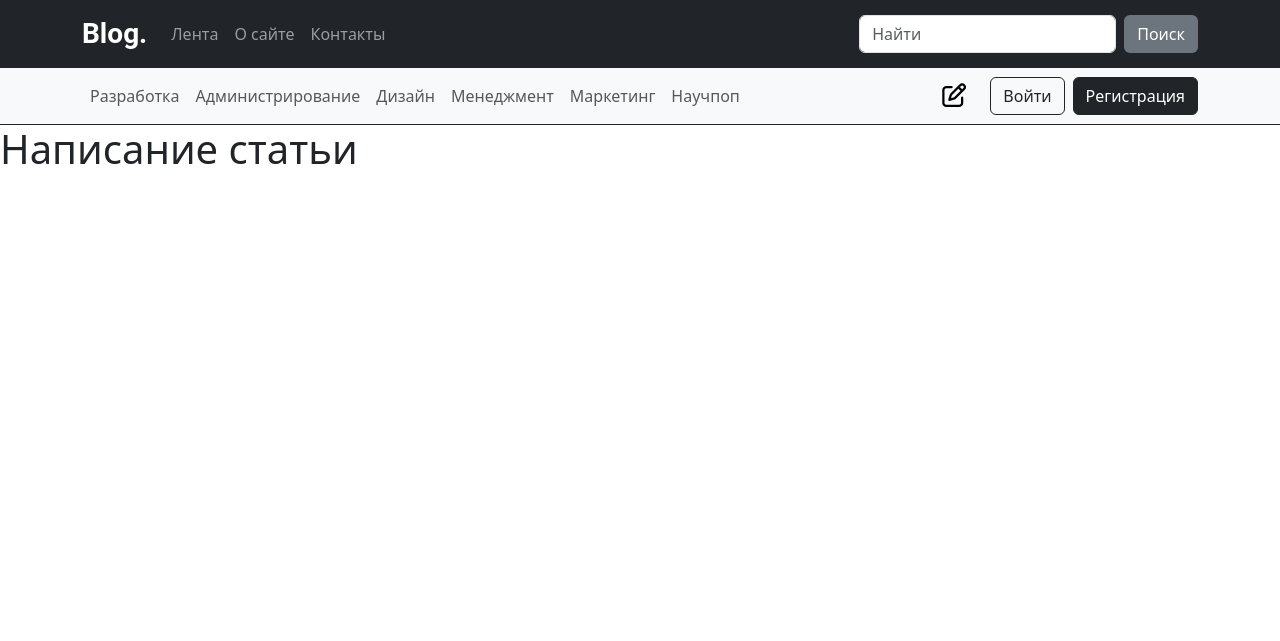
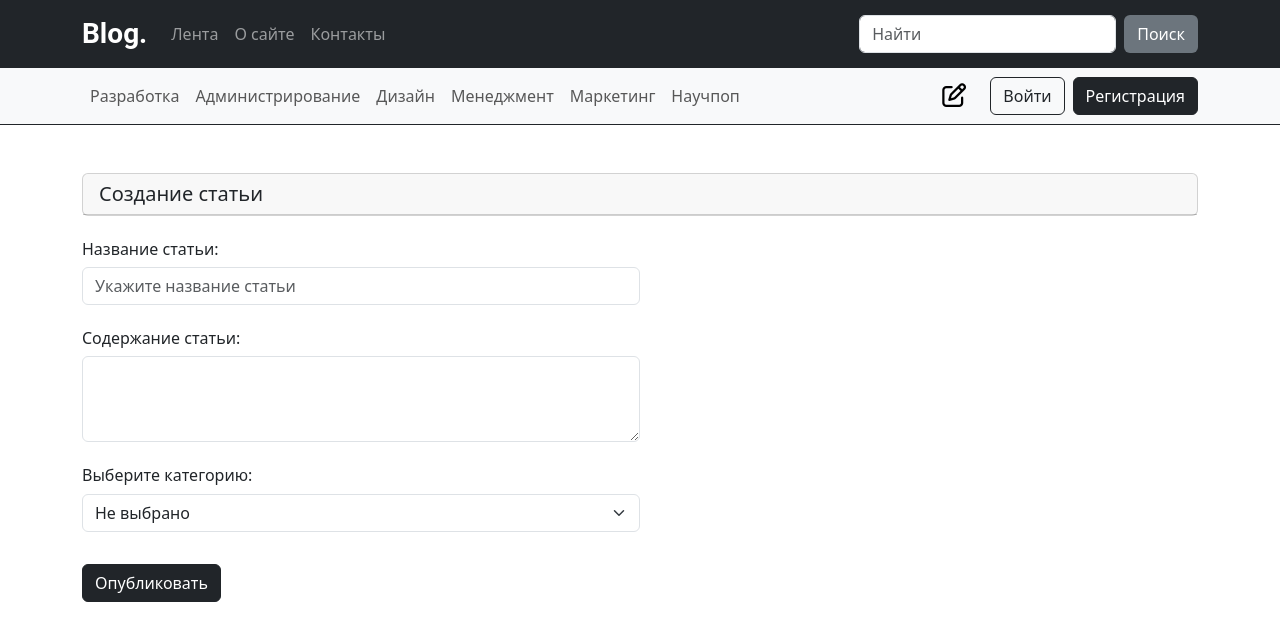
Before and after one commit to gderpy/my_blog, a Django app: page /write_article/ in a window 1280 px wide. Shown: the top 641 px of the page. Run offline with Django 5.2, Linux system fonts and the light colour scheme; data that the repository does not hold is empty.

Commit message:
1) Создана форма создании статьи [main/forms.AddPostForm] 2) Прописана логика представления [views.write_article] 3) Создан шаблон [write_article.html]

```diff
--- /dev/null
+++ b/main/forms.py
@@ -0,0 +1,15 @@
+from django import forms
+from .models import Article, Category
+
+
+class AddPostForm(forms.ModelForm):
+    title = forms.CharField(max_length=255, label="Название статьи",
+                            widget=forms.TextInput(attrs={"class": "form-control mt-2", "placeholder": "Укажите название статьи", "id": "article-title"}))
+    content = forms.CharField(widget=forms.Textarea(attrs={"class": "form-control mt-2", "rows": 3, "id": "exampleFormControlTextarea1"}),
+                              required=False, label="Содержание статьи")
+    category = forms.ModelChoiceField(queryset=Category.objects.all(), label="Выберите категорию", empty_label="Не выбрано",
+                                      widget=forms.Select(attrs={"class": "form-select mt-2", "id": "choose_category"}))
+
+    class Meta:
+        model = Article
+        fields = ("title", "content", "category")
--- a/main/models.py
+++ b/main/models.py
@@ -16,7 +16,7 @@ class Article(models.Model):
     content = models.TextField()
     time_create = models.DateTimeField(auto_now_add=True)
     time_update = models.DateTimeField(auto_now=True)
-    is_published = models.BooleanField()
+    is_published = models.BooleanField(default=True)
     category = models.ForeignKey("Category", on_delete=models.CASCADE)
 
     def __str__(self):
--- a/main/static/main/css/styles.css
+++ b/main/static/main/css/styles.css
@@ -1,5 +1,6 @@
 @import "authButton.css";
 @import "additional_style.css";
+@import "write_article_style.css";
 
 body, html {
     height: 100%;
--- a/main/templates/main/write_article.html
+++ b/main/templates/main/write_article.html
@@ -1,5 +1,27 @@
 {% extends "base.html" %}
 
 {% block content %}
-    <h1>Написание статьи</h1>
+
+    <div class="container mt-sm-5">
+        <div class="row">
+            <div class="col-12">
+                <div class="card">
+                    <div class="card-header h5">
+                        Создание статьи
+                    </div>
+                </div>
+            </div>
+            <form method="POST">
+                {% csrf_token %}
+                {% for form_row in form %}
+                    <div class="col-sm-6 mt-4 h6">
+                        {{ form_row.label_tag }}
+                        {{ form_row }}
+                    </div>
+                {% endfor %}
+                <button type="submit" class="btn btn-dark mt-4">Опубликовать</button>
+            </form>
+        </div>
+    </div>
+
 {% endblock %}
--- a/main/urls.py
+++ b/main/urls.py
@@ -1,4 +1,4 @@
-from django.urls import path, re_path, register_converter
+from django.urls import path, re_path, register_converter, include
 from . import views
 
 
--- a/main/views.py
+++ b/main/views.py
@@ -3,6 +3,7 @@ from django.http import HttpResponse, HttpResponseNotFound
 from django.template.loader import render_to_string
 from django.shortcuts import render, redirect, get_object_or_404
 from django.urls import reverse
+from .forms import AddPostForm
 
 # Create your views here.
 
@@ -14,8 +15,17 @@ def index(request):
 
 
 def write_article(request):
+    if request.method == "POST":
+        form = AddPostForm(request.POST)
+        if form.is_valid():
+            form.save()
+            return redirect("home")
+    else:
+        form = AddPostForm()
+
     data = {
         "title": "Написать свою статью",
+        "form": form,
     }
 
     return render(request, "main/write_article.html", context=data)
--- a/my_blog/urls.py
+++ b/my_blog/urls.py
@@ -15,12 +15,14 @@ Including another URLconf
     2. Add a URL to urlpatterns:  path('blog/', include('blog.urls'))
 """
 from django.contrib import admin
+from django.conf import settings
+from django.conf.urls.static import static
 from django.urls import path, include
 from main.views import page_not_found
 
 urlpatterns = [
     path('admin/', admin.site.urls),
-    path('', include('main.urls')),
+    path('', include('main.urls'))
 ]
 
 handler404 = page_not_found
--- a/pyproject.toml
+++ b/pyproject.toml
@@ -12,6 +12,8 @@ Django = "^5.0.6"
 [tool.poetry.dev-dependencies]
 ipython = "^8.26.0"
 django-extensions = "^3.2.3"
+django-crispy-forms = "^2.2"
+crispy-bootstrap5 = "^2024.2"
 
 
 [build-system]
--- a/templates/base.html
+++ b/templates/base.html
@@ -7,6 +7,7 @@
   <meta charset="UTF-8">
   <meta name="viewport" content="width=device-width, initial-scale=1.0">
   <title>{{ title }}</title>
+  {{ form.media }}
   <link rel="stylesheet" href="https://cdnjs.cloudflare.com/ajax/libs/font-awesome/6.5.1/css/all.min.css">
   <link rel="stylesheet" href="https://cdn.jsdelivr.net/npm/bootstrap@5.3.3/dist/css/bootstrap.min.css">
   <link rel="stylesheet" href="{% static 'main/css/styles.css' %}">
```
Also changed, not shown: my_blog/settings.py (+10 -1 lines), main/migrations/0005_alter_article_is_published.py (added), 1 other file.
